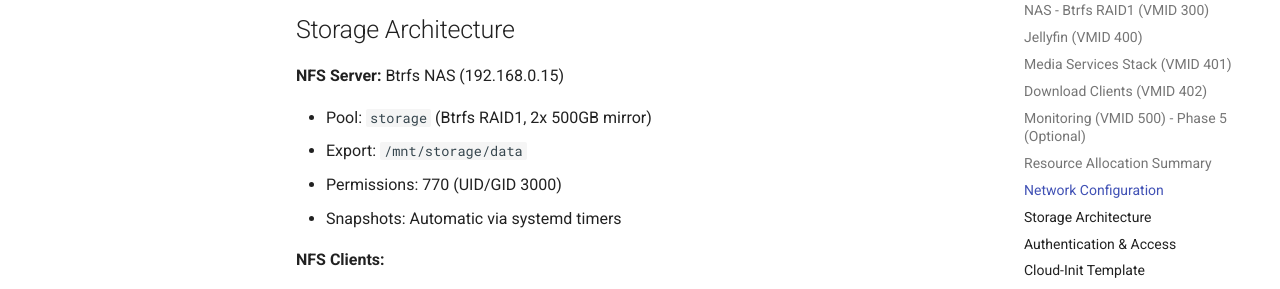
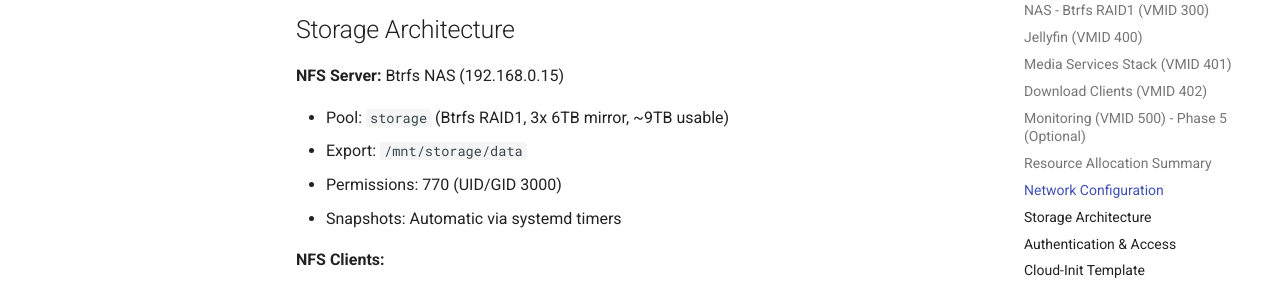
Before and after one commit to SilverDFlame/jellybuntu-wiki, an MkDocs documentation site: the page built from docs/reference/vm-specifications.md, in a window 1280 px wide and 900 px high, scrolled down 11650 px. Shown: the part 152-441 px from the top of the window. Built offline with MkDocs 1.6.1 and Material for MkDocs 9.7.7, drawn with Linux system fonts in a browser that asks for light colours; comment, search, counter and statistics services are not loaded.

Commit message:
docs: Update storage pool specs to match architecture.md (#5)
Changed from 2x 500GB mirror to 3x 6TB mirror (~9TB usable)
to reflect actual infrastructure configuration.

Co-authored-by: Claude <noreply@anthropic.com>

```diff
--- a/docs/reference/vm-specifications.md
+++ b/docs/reference/vm-specifications.md
@@ -418,7 +418,7 @@ Complete hardware, network, and service configuration for all VMs in the Jellybu
 
 **NFS Server:** Btrfs NAS (192.168.0.15)
 
-- Pool: `storage` (Btrfs RAID1, 2x 500GB mirror)
+- Pool: `storage` (Btrfs RAID1, 3x 6TB mirror, ~9TB usable)
 - Export: `/mnt/storage/data`
 - Permissions: 770 (UID/GID 3000)
 - Snapshots: Automatic via systemd timers
```
